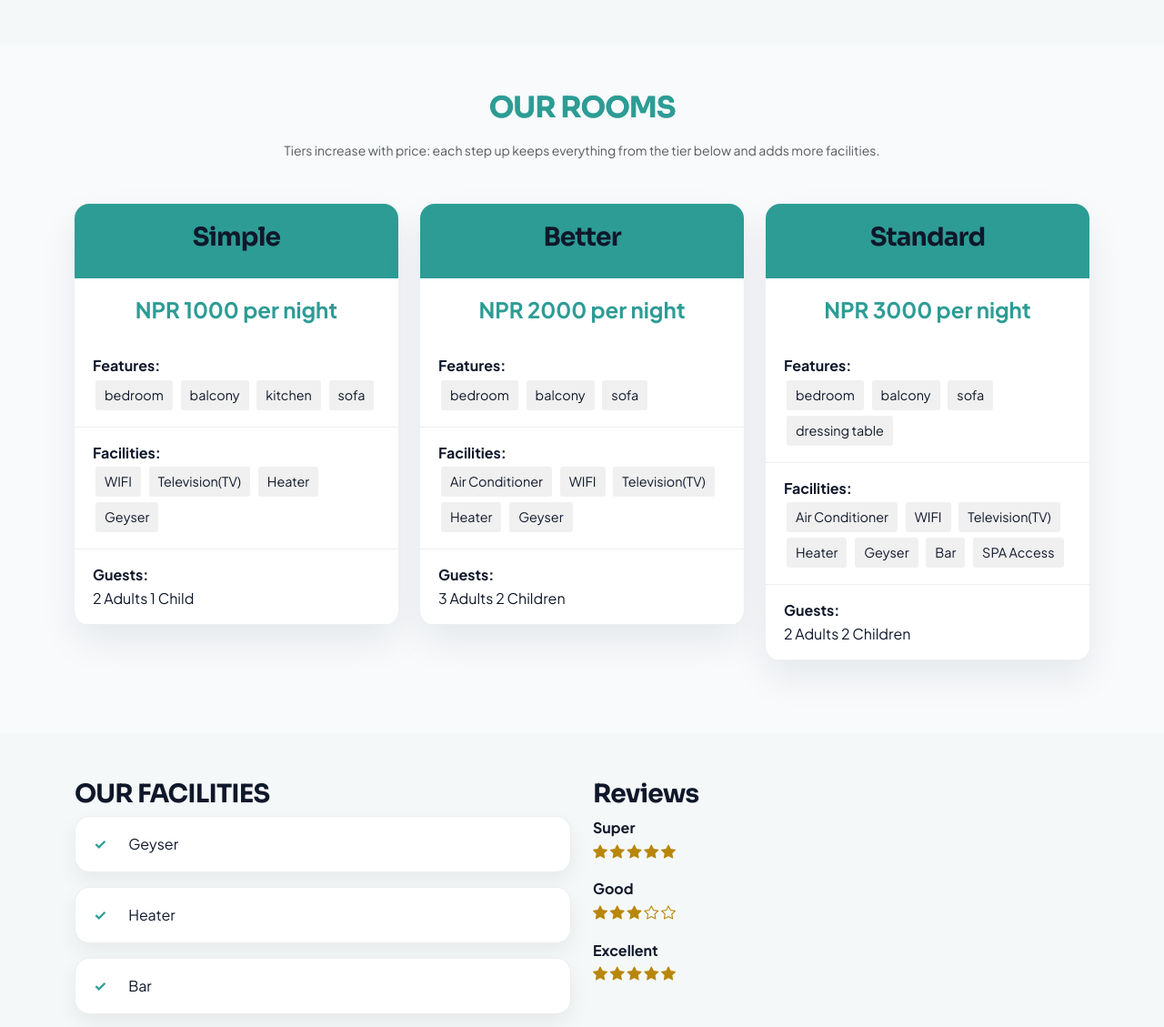
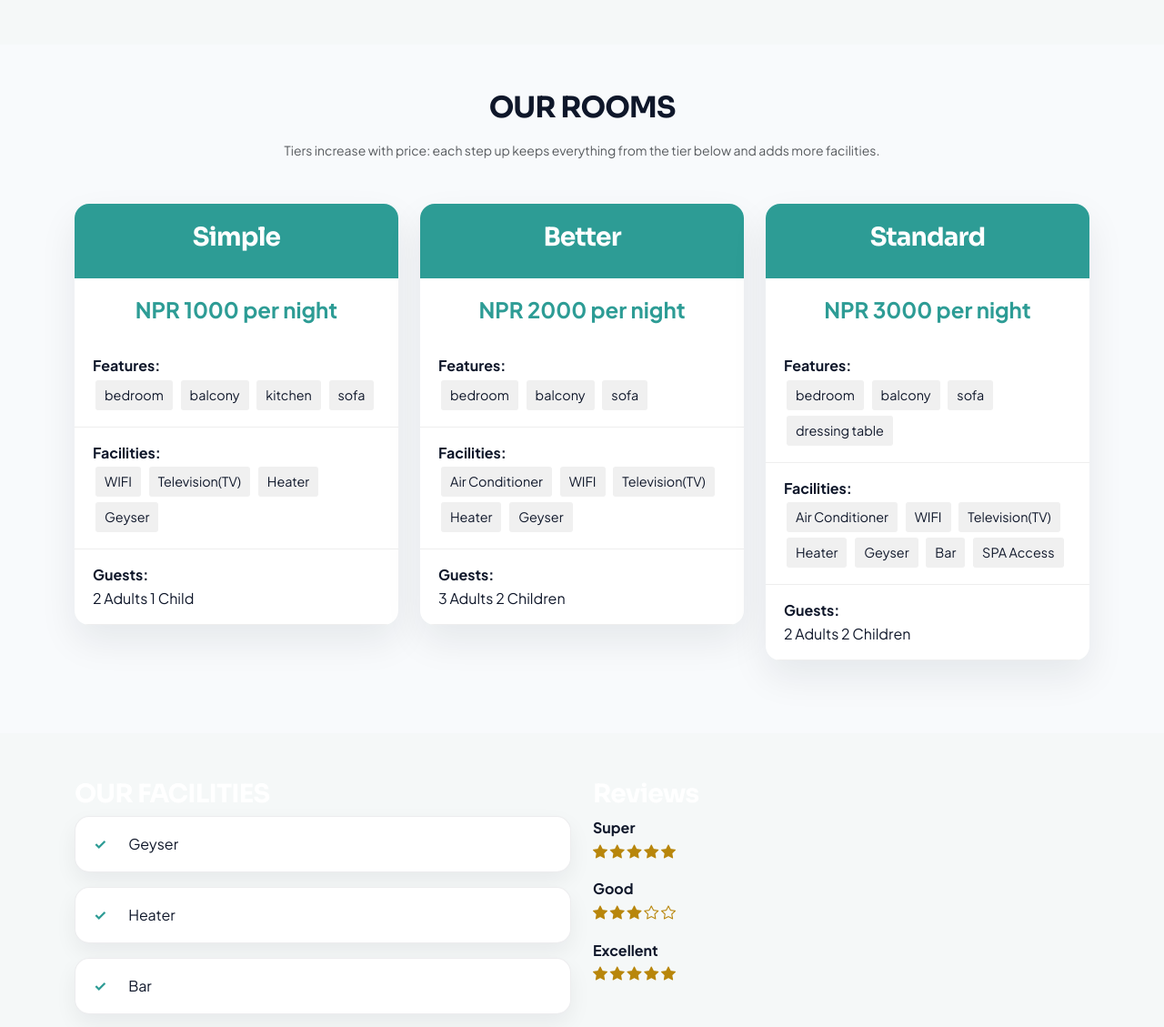
Before and after one commit to ykprince7/BookEase_FYP_Deployment, a PHP site: page /BookEase/homepage.php in a window 1280 px wide. Shown: the part 616-1745 px from the top of the page at 91% size. Run offline with PHP 8.4, Linux system fonts and the light colour scheme.

Commit message:
h2 and h3 font color change

```diff
--- a/css/common.css
+++ b/css/common.css
@@ -962,17 +962,18 @@ body::before {
   background: none !important;
 }
 
-h1,
-.h1 {
+h1, h2,
+.h1, .h2 {
   background: none !important;
-  color: #fff !important;
+  color: #0f172a !important;
   animation: none !important;
 }
 
 h3,
 .h3 {
   background: none !important;
-  color: #0f172a !important;
+  color: #fff !important;
+  -webkit-text-fill-color: #fff !important;
   animation: none !important;
 }
 
```
